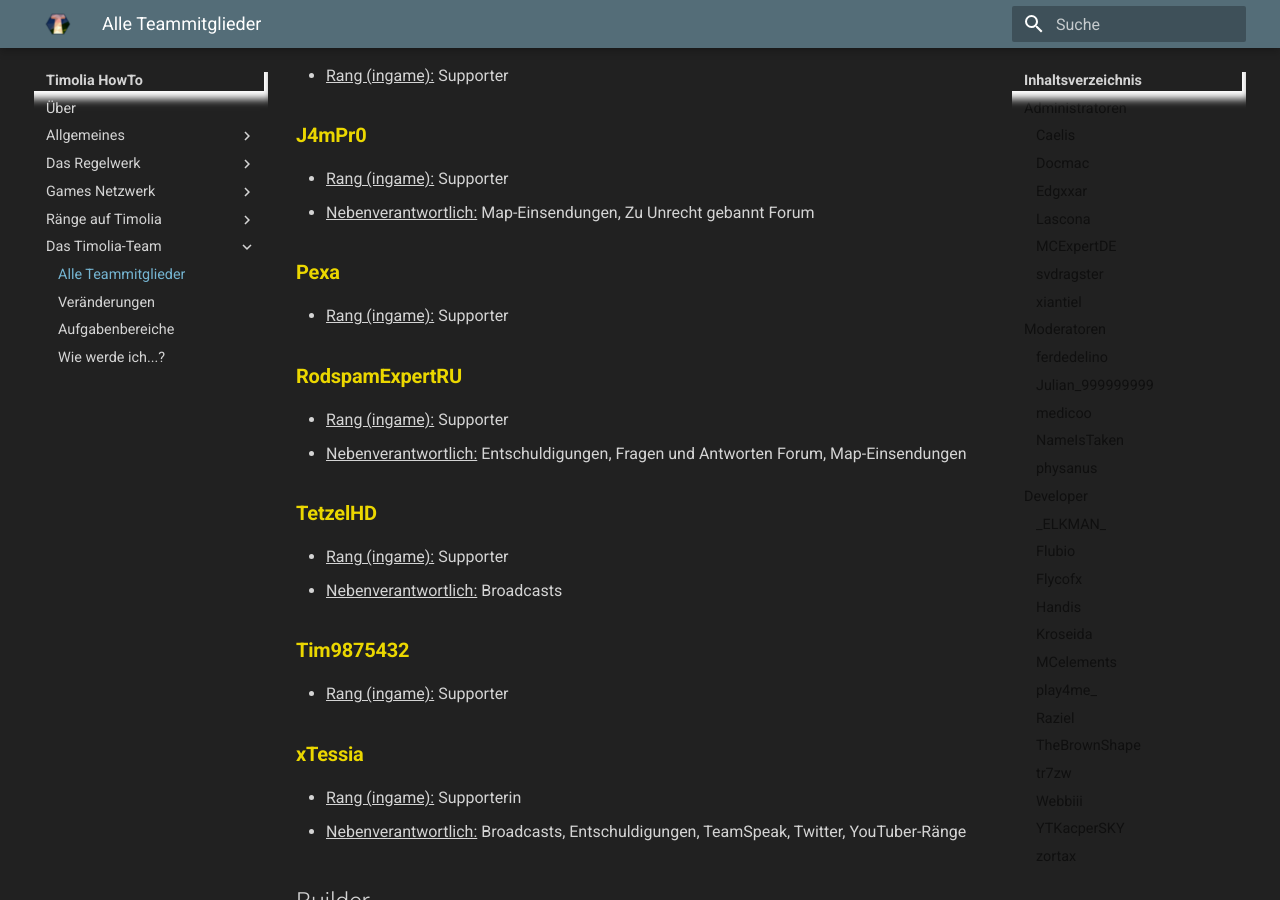
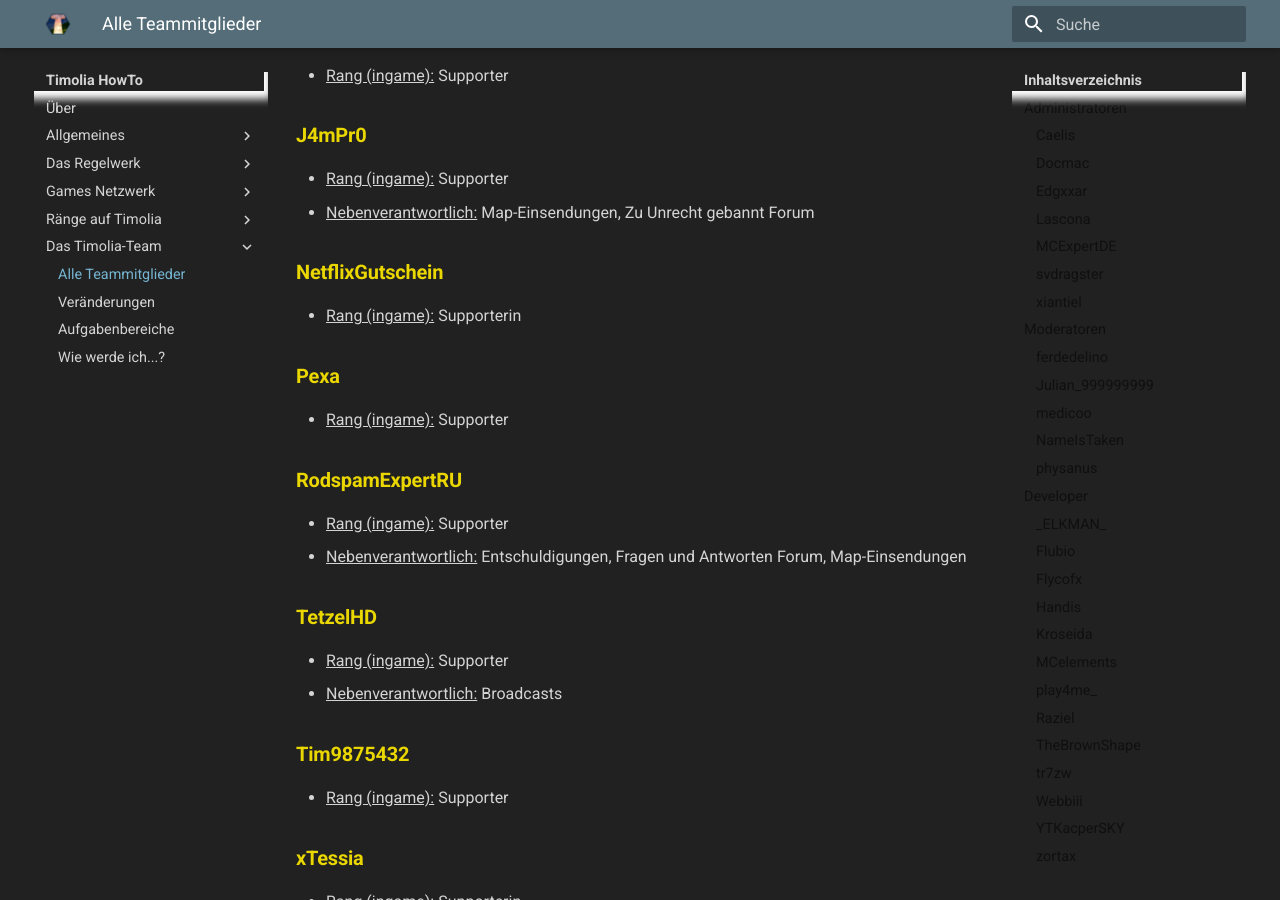
Before and after one commit to TimoliaDE/HowTo, an MkDocs documentation site: the page built from docs/team/members.md, in a window 1280 px wide and 900 px high, scrolled down 5220 px. Built offline with MkDocs 1.6.1 and Material for MkDocs 9.7.7, drawn with Linux system fonts in a browser that asks for light colours; old or Windows-style settings are respelled for this version of MkDocs.

Commit message:
Update members.md

```diff
--- a/docs/team/members.md
+++ b/docs/team/members.md
@@ -147,6 +147,9 @@ Sie stehen für alle grundlegenden Fragen und Reports zur Verfügung und sind di
 - <u>Rang (ingame):</u> Supporter
 - <u>Nebenverantwortlich:</u> Map-Einsendungen, Zu Unrecht gebannt Forum
 
+### <strong><span class='supporter'>NetflixGutschein</span></strong>
+- <u>Rang (ingame):</u> Supporterin
+
 ### <strong><span class='supporter'>Pexa</span></strong>
 - <u>Rang (ingame):</u> Supporter
 
```
